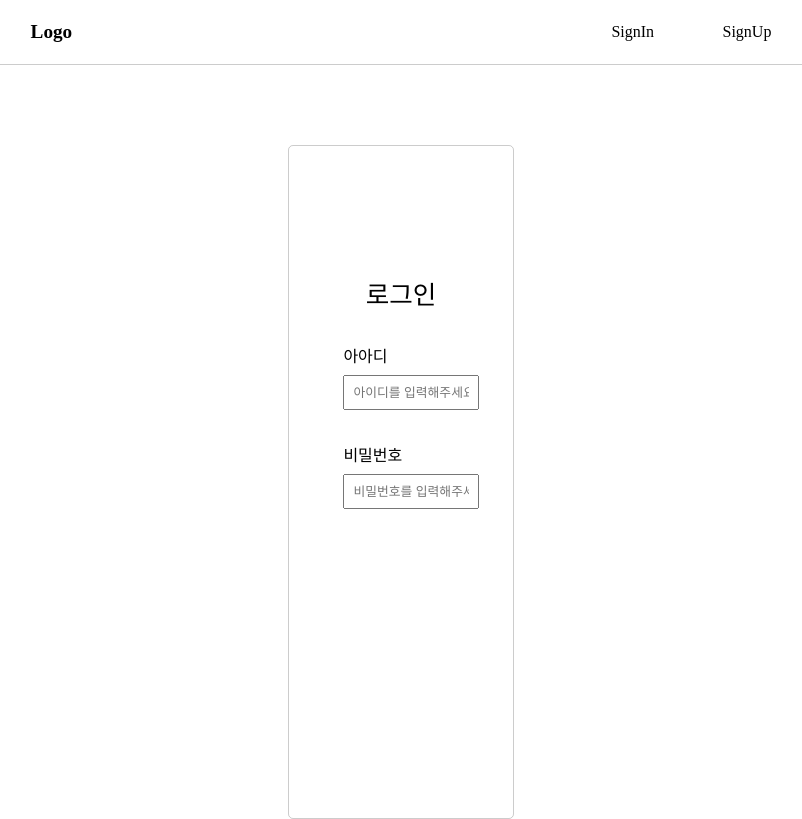
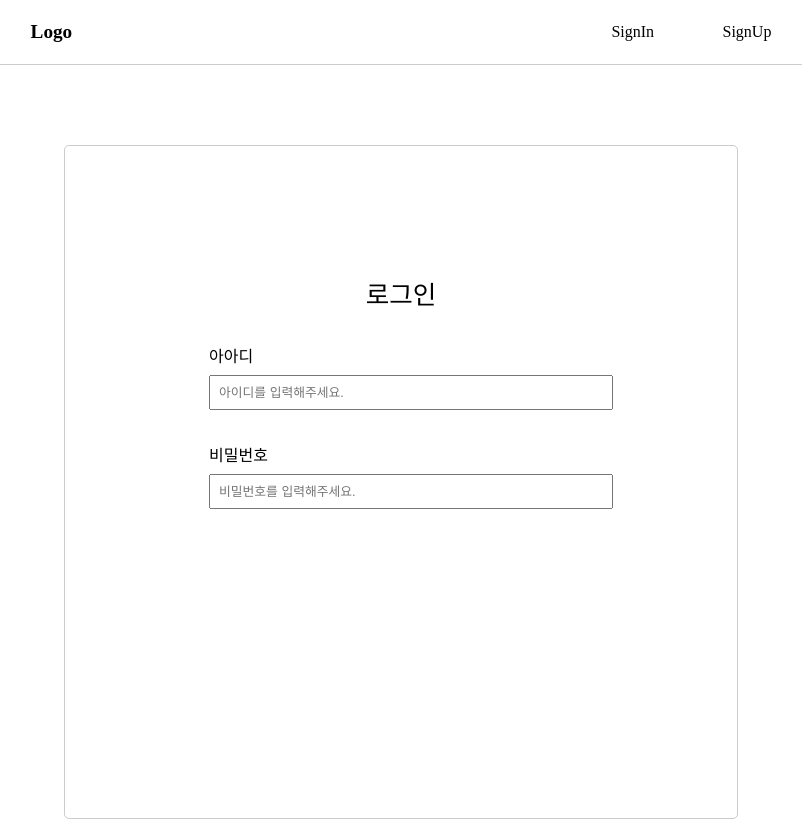
Before and after one commit to IndivProject/Indiv-Front, a Next.js app: page /auth/signin in a window 1280 px wide. Shown: the whole page, without its empty margins (239-1041 px from the left). Built offline with nearby package versions, Linux system fonts and the light colour scheme; a web font is replaced by a local one.

Commit message:
Fix :: Main Style

```diff
--- /dev/null
+++ b/src/components/common/post/detail/style.ts
@@ -0,0 +1,3 @@
+import styled from "styled-components";
+
+styled.div``;
--- a/src/components/layout/main/MainView.tsx
+++ b/src/components/layout/main/MainView.tsx
@@ -1,13 +1,14 @@
 import Post from "@/components/common/post/Post";
 import Search from "@/components/common/search/Search";
+import * as S from "./style";
 import React from "react";
 
 const MainView = () => {
   return (
-    <main>
+    <S.MainFormContents>
       <Search />
       <Post />
-    </main>
+    </S.MainFormContents>
   );
 };
 
--- /dev/null
+++ b/src/components/layout/main/style.ts
@@ -0,0 +1,6 @@
+import styled from "styled-components";
+
+export const MainFormContents = styled.main`
+  width: 30%;
+  margin: auto;
+`;
--- a/src/pages/_app.tsx
+++ b/src/pages/_app.tsx
@@ -6,9 +6,7 @@ export default function App({ Component, pageProps }: AppProps) {
   return (
     <>
       <Header />
-      <div className="MainFormContents">
-        <Component {...pageProps} />
-      </div>
+      <Component {...pageProps} />
     </>
   );
 }
--- a/src/styles/globals.css
+++ b/src/styles/globals.css
@@ -10,8 +10,3 @@
     "Helvetica Neue", "Segoe UI", "Apple SD Gothic Neo", "Noto Sans KR",
     "Malgun Gothic", sans-serif; */
 }
-
-.MainFormContents {
-  width: 30%;
-  margin: auto;
-}
```
